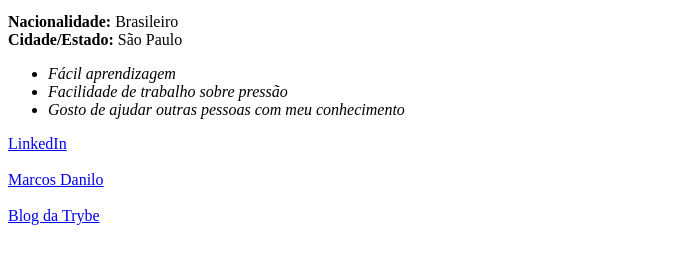
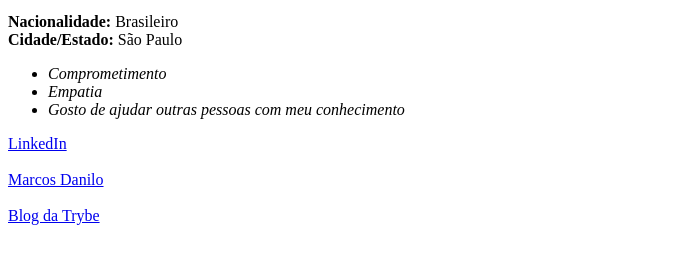
Before and after one commit to omarcosdanilo/omarcosdanilo.github.io, a plain HTML site: page index.html in a window 1280 px wide. Shown: the part 287-550 px from the top of the page, without its empty margins (0-680 px from the left). Drawn offline with Linux system fonts and the light colour scheme.

Commit message:
Altera habilidades

```diff
--- a/index.html
+++ b/index.html
@@ -27,8 +27,8 @@
 
     <ul>
       <em>
-        <li>Fácil aprendizagem</li>
-        <li>Facilidade de trabalho sobre pressão</li>
+        <li>Comprometimento</li>
+        <li>Empatia</li>
         <li>Gosto de ajudar outras pessoas com meu conhecimento</li>
       </em>
     </ul>
```
